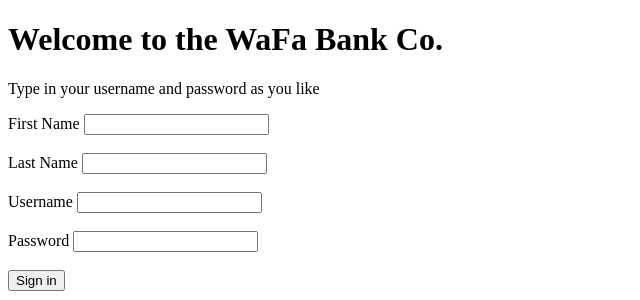
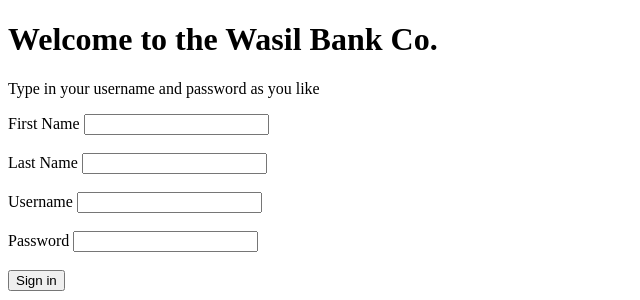
Before and after one commit to MohammadWasil/Bank-Project, a Flask app: page /register_here_page in a window 1280 px wide. Shown: the top 300 px of the page, without its empty margins (0-640 px from the left). Run offline with Flask 2, Linux system fonts and the light colour scheme.

Commit message:
change bank name

```diff
--- a/Bank/templates/index.html
+++ b/Bank/templates/index.html
@@ -3,12 +3,12 @@
 <html>
 
 <head>
-<title>WaFa Bank Co.</title>
+<title>Was Bank Co.</title>
 </head>
 
 <body>
 
-<h1>Welcome to the WaFa Bank Co.</h1>
+<h1>Welcome to the Was Bank Co.</h1>
 
 
 
--- a/Bank/templates/logged_in.html
+++ b/Bank/templates/logged_in.html
@@ -3,7 +3,7 @@
 <html>
 
 <head>
-<title>WaFa Bank Co.</title>
+<title>Was Bank Co.</title>
 </head>
 
 <body>
--- a/Bank/templates/register_page.html
+++ b/Bank/templates/register_page.html
@@ -3,12 +3,12 @@
 <html>
 
 <head>
-<title>WaFa Bank Co.</title>
+<title>Was Bank Co.</title>
 </head>
 
 <body>
 
-<h1>Welcome to the WaFa Bank Co.</h1>
+<h1>Welcome to the Wasil Bank Co.</h1>
 
 <p>Type in your username and password as you like</p>
 
--- a/Bank/templates/transaction_history.html
+++ b/Bank/templates/transaction_history.html
@@ -3,7 +3,7 @@
 <html>
 
 <head>
-<title>WaFa Bank Co.</title>
+<title>Wasil Bank Co.</title>
 
 <link rel="stylesheet" href= "{{ url_for('static', filename='css/styles.css') }}">   <!-- for css styling -->
 
```
